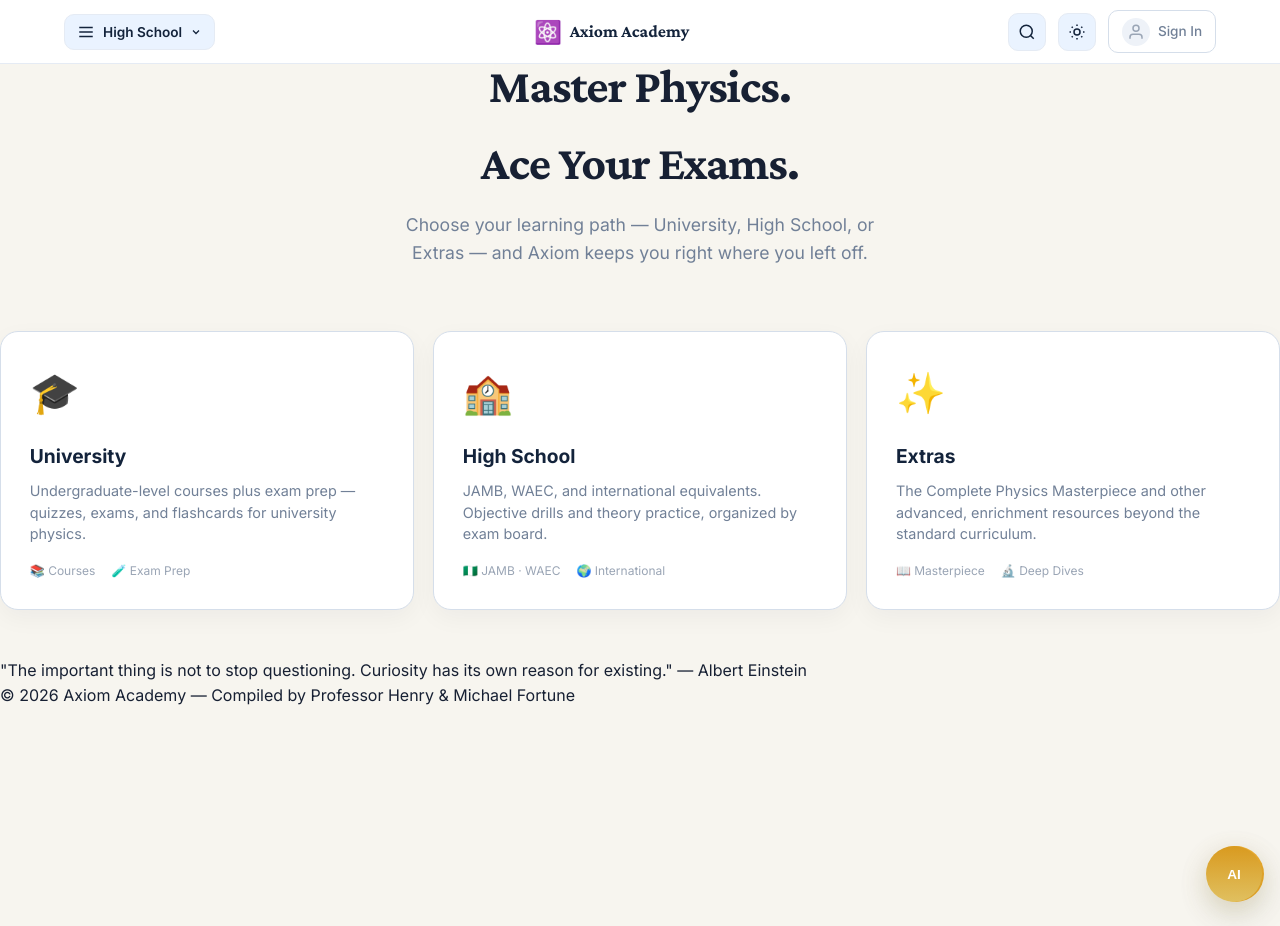
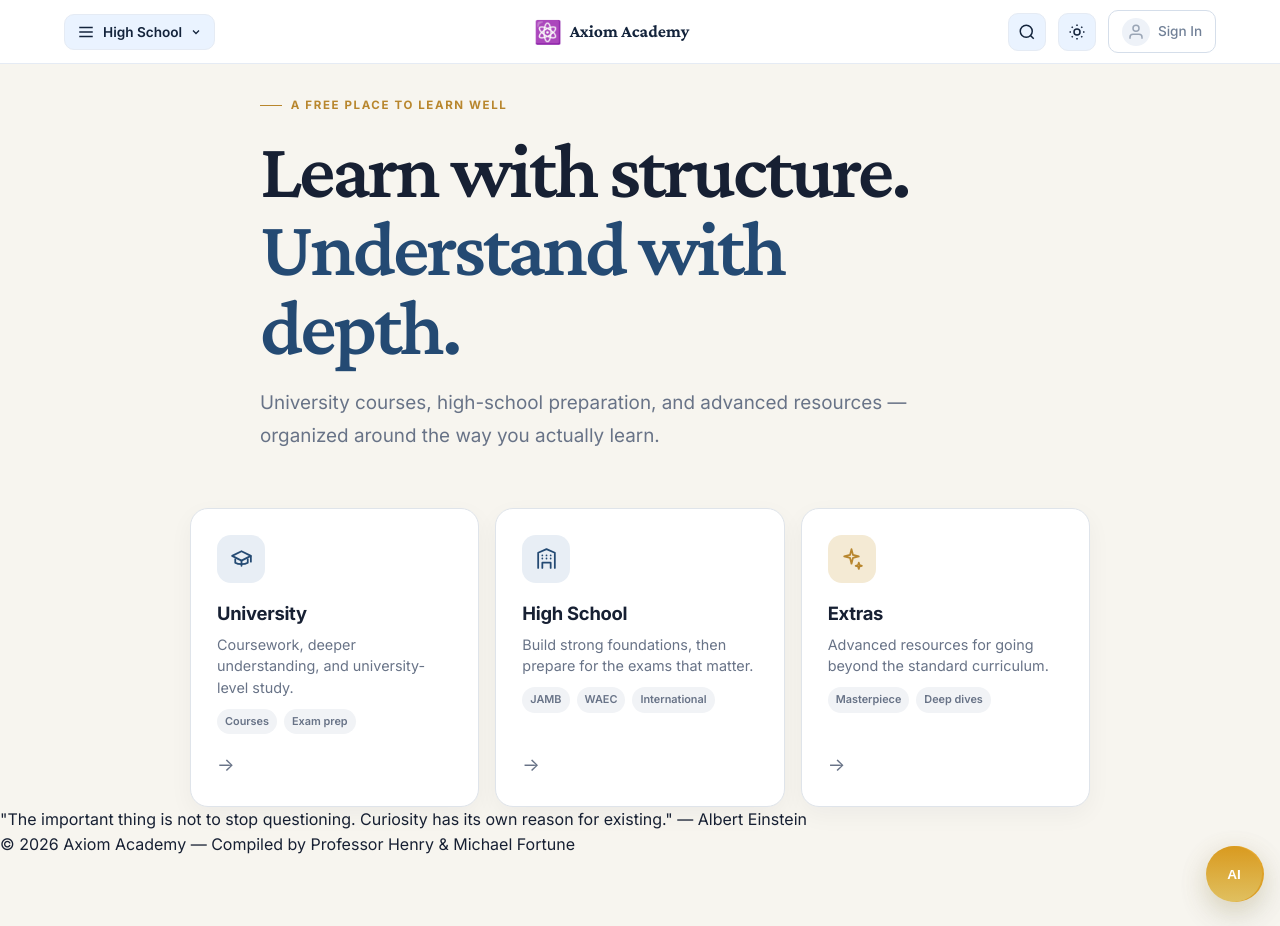
Before and after one commit to michaellegit28/axiom-academy, a Jekyll site: the page built from index.html, in a window 1280 px wide and 926 px high. Built offline with Jekyll 4.4.1, drawn with Linux system fonts in a browser that asks for light colours.

Commit message:
Phase C: redesign Axiom homepage hero and domain gateways

```diff
--- a/index.html
+++ b/index.html
@@ -4,42 +4,49 @@
 permalink: /
 ---
 
-<div class="landing-hero">
-  <h1>Master Physics.<br>Ace Your Exams.</h1>
-  <p>Choose your learning path — University, High School, or Extras — and Axiom keeps you right where you left off.</p>
-</div>
+<section class="landing-hero axiom-hero" aria-labelledby="axiom-home-title">
+  <div class="axiom-kicker">A free place to learn well</div>
+  <h1 id="axiom-home-title">Learn with structure.<br><em>Understand with depth.</em></h1>
+  <p>University courses, high-school preparation, and advanced resources — organized around the way you actually learn.</p>
+</section>
 
-<div class="track-selector">
-  <a href="{{ '/university/' | relative_url }}" class="track-card jamb">
-    <div class="track-icon">🎓</div>
-    <h3>University</h3>
-    <p>Undergraduate-level courses plus exam prep — quizzes, exams, and flashcards for university physics.</p>
-    <div class="track-meta">
-      <span>📚 Courses</span>
-      <span>🧪 Exam Prep</span>
-    </div>
+<nav class="axiom-domains" aria-label="Choose your learning domain">
+  <a href="{{ '/university/' | relative_url }}" class="axiom-domain-card university">
+    <span class="axiom-domain-icon" aria-hidden="true">
+      <svg viewBox="0 0 24 24" fill="none" stroke="currentColor" stroke-width="1.7" stroke-linecap="round" stroke-linejoin="round"><path d="M3 9.5 12 5l9 4.5-9 4.5L3 9.5Z"/><path d="M6 12.5V16c3 2 9 2 12 0v-3.5M21 10v5"/><path d="M12 14v5"/></svg>
+    </span>
+    <span>
+      <h2>University</h2>
+      <p>Coursework, deeper understanding, and university-level study.</p>
+      <span class="axiom-domain-meta"><span>Courses</span><span>Exam prep</span></span>
+    </span>
+    <span class="axiom-domain-arrow" aria-hidden="true">→</span>
   </a>
 
-  <a href="{{ '/high-school/' | relative_url }}" class="track-card waec">
-    <div class="track-icon">🏫</div>
-    <h3>High School</h3>
-    <p>JAMB, WAEC, and international equivalents. Objective drills and theory practice, organized by exam board.</p>
-    <div class="track-meta">
-      <span>🇳🇬 JAMB · WAEC</span>
-      <span>🌍 International</span>
-    </div>
+  <a href="{{ '/high-school/' | relative_url }}" class="axiom-domain-card high-school">
+    <span class="axiom-domain-icon" aria-hidden="true">
+      <svg viewBox="0 0 24 24" fill="none" stroke="currentColor" stroke-width="1.7" stroke-linecap="round" stroke-linejoin="round"><path d="M4 21V6.5L12 3l8 3.5V21"/><path d="M8 21v-5h8v5M8 9h.01M12 9h.01M16 9h.01M8 12h.01M12 12h.01M16 12h.01"/></svg>
+    </span>
+    <span>
+      <h2>High School</h2>
+      <p>Build strong foundations, then prepare for the exams that matter.</p>
+      <span class="axiom-domain-meta"><span>JAMB</span><span>WAEC</span><span>International</span></span>
+    </span>
+    <span class="axiom-domain-arrow" aria-hidden="true">→</span>
   </a>
 
-  <a href="{{ '/extras/' | relative_url }}" class="track-card masterclass">
-    <div class="track-icon">✨</div>
-    <h3>Extras</h3>
-    <p>The Complete Physics Masterpiece and other advanced, enrichment resources beyond the standard curriculum.</p>
-    <div class="track-meta">
-      <span>📖 Masterpiece</span>
-      <span>🔬 Deep Dives</span>
-    </div>
+  <a href="{{ '/extras/' | relative_url }}" class="axiom-domain-card extras">
+    <span class="axiom-domain-icon" aria-hidden="true">
+      <svg viewBox="0 0 24 24" fill="none" stroke="currentColor" stroke-width="1.7" stroke-linecap="round" stroke-linejoin="round"><path d="m12 3 1.4 5.6L19 10l-5.6 1.4L12 17l-1.4-5.6L5 10l5.6-1.4L12 3Z"/><path d="m19 16 .7 2.3L22 19l-2.3.7L19 22l-.7-2.3L16 19l2.3-.7L19 16Z"/></svg>
+    </span>
+    <span>
+      <h2>Extras</h2>
+      <p>Advanced resources for going beyond the standard curriculum.</p>
+      <span class="axiom-domain-meta"><span>Masterpiece</span><span>Deep dives</span></span>
+    </span>
+    <span class="axiom-domain-arrow" aria-hidden="true">→</span>
   </a>
-</div>
+</nav>
 
 <div class="home-dashboard" id="home-dashboard" style="display:none;">
   <div class="dashboard-section" id="continue-learning-section" style="display:none;">
```
